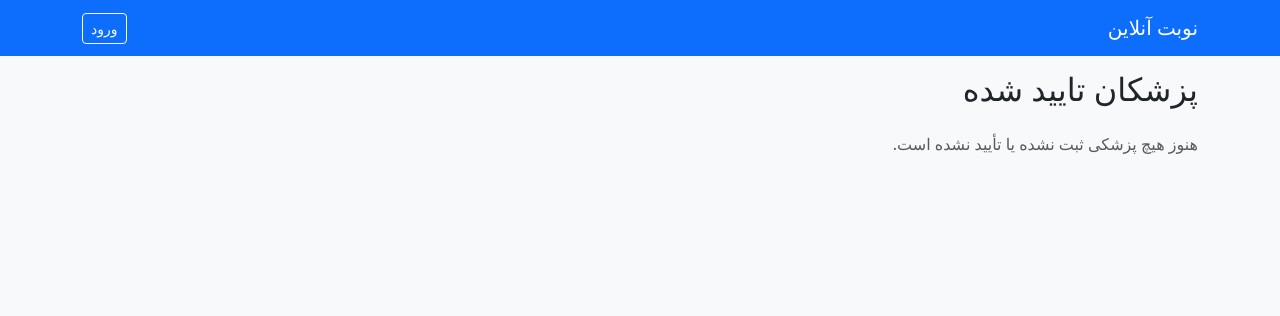
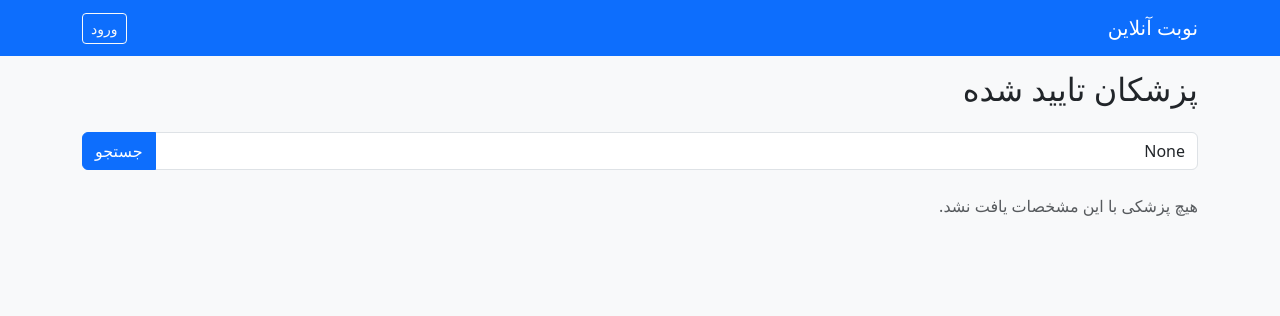
Before and after one commit to alinati08/doctor, a Django app: a page that uses templates/user/doctor_list.html in a window 1280 px wide. Shown: the top 316 px of the page. Run offline with Django 5.2, Linux system fonts and the light colour scheme; some libraries are stand-ins or nearby versions.

Commit message:
Implement doctor specialty management and enhance doctor list search functionality

```diff
--- a/reservation/views.py
+++ b/reservation/views.py
@@ -10,7 +10,6 @@
 from datetime import date
 
 def convert_persian_to_gregorian(persian_str):
-    # تبدیل اعداد فارسی به انگلیسی
     persian_str = ''.join([str("۰۱۲۳۴۵۶۷۸۹".index(c)) if c in "۰۱۲۳۴۵۶۷۸۹" else c for c in persian_str])
     year, month, day = map(int, persian_str.split('-'))
     j_date = jdatetime.date(year, month, day)
@@ -24,11 +23,8 @@
         if form.is_valid():
             appointment = form.save(commit=False)
             appointment.patient = request.user
-
-            # تبدیل تاریخ شمسی به میلادی
             persian_date_str = request.POST.get('date')
             appointment.date = convert_persian_to_gregorian(persian_date_str)
-
             appointment.save()
             return redirect('my_appointments')
     else:
--- a/templates/user/doctor_list.html
+++ b/templates/user/doctor_list.html
@@ -3,6 +3,11 @@
 
 {% block content %}
 <h2 class="mb-4">پزشکان تایید شده</h2>
+
+<form method="get" class="input-group mb-4">
+    <input type="text" name="q" placeholder="جستجوی نام پزشک..." value="{{ query }}" class="form-control">
+    <button type="submit" class="btn btn-primary">جستجو</button>
+</form>
 
 <div class="row">
   {% for doctor in doctors %}
@@ -16,7 +21,7 @@
       </div>
     </div>
   {% empty %}
-    <p class="text-muted">هنوز هیچ پزشکی ثبت نشده یا تأیید نشده است.</p>
+    <p class="text-muted">هیچ پزشکی با این مشخصات یافت نشد.</p>
   {% endfor %}
 </div>
 {% endblock %}
--- a/user/admin.py
+++ b/user/admin.py
@@ -1,6 +1,6 @@
 from django.contrib import admin
 from django.contrib.auth.admin import UserAdmin as BaseUserAdmin
-from .models import User
+from .models import User ,MedicalMajor
 
 class UserAdmin(BaseUserAdmin):
     list_display = ('phone', 'full_name', 'role', 'is_active' , 'is_verified')
@@ -19,6 +19,7 @@
     ordering = ('phone',)
 
 admin.site.register(User, UserAdmin)
+admin.site.register(MedicalMajor)
 admin.site.site_header = 'مدیریت سایت'
 admin.site.site_title = 'پنل ادمین'
 admin.site.index_title = 'به پنل مدیریت خوش آمدید'
--- a/user/forms.py
+++ b/user/forms.py
@@ -15,6 +15,9 @@
     class Meta:
         model = User
         fields = ['phone', 'full_name', 'email', 'password', 'medical_license', 'specialty']
+        labels = {
+            'specialty': 'تخصص',
+        }
 
 class LoginForm(AuthenticationForm):
     username = forms.CharField(label="شماره تلفن")
--- a/user/models.py
+++ b/user/models.py
@@ -1,5 +1,17 @@
 from django.db import models
 from django.contrib.auth.models import AbstractBaseUser, BaseUserManager, PermissionsMixin
+
+class MedicalMajor(models.Model):
+    title = models.CharField("عنوان تخصص", max_length=100)
+
+    class Meta:
+        verbose_name = 'تخصص'
+        verbose_name_plural = 'تخصص‌ها'
+
+    def __str__(self):
+        return self.title
+
+
 
 class UserManager(BaseUserManager):
     def create_user(self, phone, password=None, **extra_fields):
@@ -28,7 +40,7 @@
 
     # Fields for doctors only
     medical_license = models.CharField(max_length=100, blank=True, null=True, verbose_name="شماره نظام پزشکی")
-    specialty = models.CharField(max_length=100, blank=True, null=True, verbose_name="تخصص")
+    specialty = models.ForeignKey(MedicalMajor, on_delete=models.SET_NULL, null=True, blank=True, verbose_name="تخصص")
 
     is_active = models.BooleanField(default=True)
     is_staff = models.BooleanField(default=False)
--- a/user/views.py
+++ b/user/views.py
@@ -87,9 +87,16 @@
 
 
 def doctor_list(request):
+    query = request.GET.get('q')
     doctors = User.objects.filter(role='doctor', is_verified=True)
-    return render(request, 'user/doctor_list.html', {'doctors': doctors})
 
+    if query:
+        doctors = doctors.filter(full_name__icontains=query)
+
+    return render(request, 'user/doctor_list.html', {
+        'doctors': doctors,
+        'query': query,
+    })
 def doctor_detail(request, doctor_id):
     doctor = get_object_or_404(User, id=doctor_id, role='doctor', is_verified=True)
     availabilities = DoctorAvailability.objects.filter(doctor=doctor)
```
Also changed, not shown: user/migrations/0003_medicalmajor.py (added), user/migrations/0004_alter_user_specialty.py (added).
